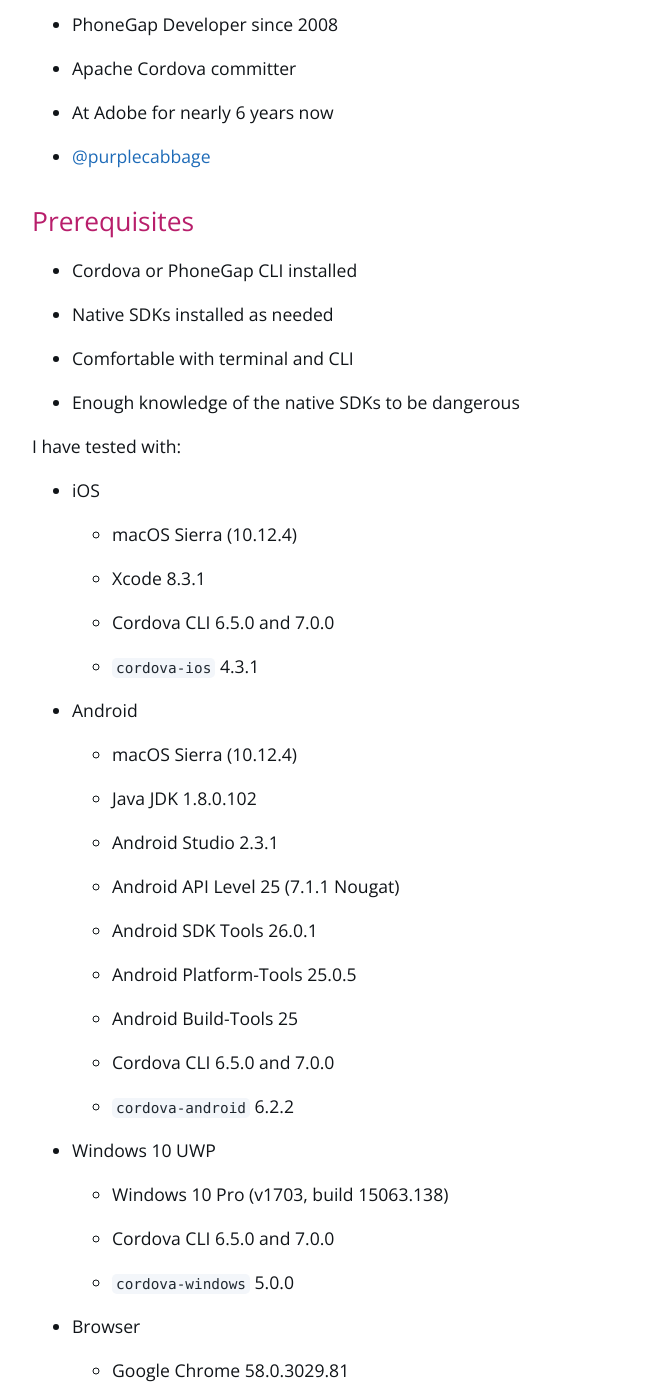
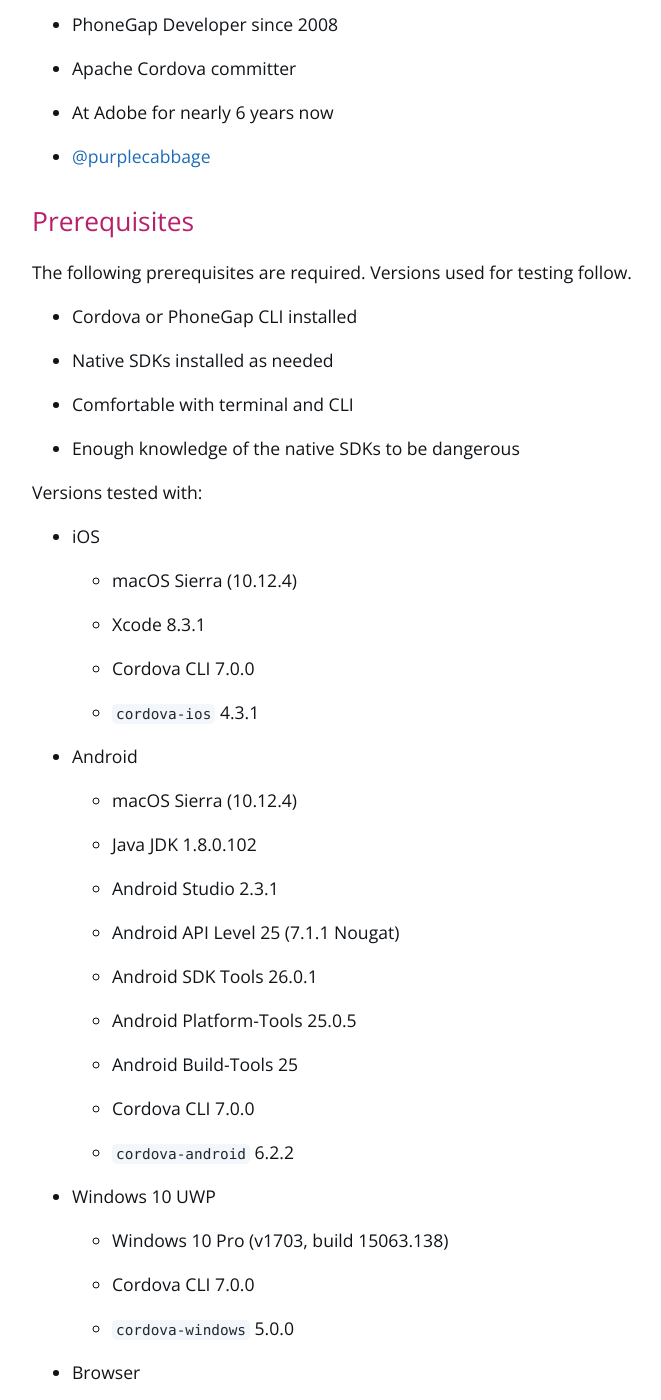
Before and after one commit to kerrishotts/pgday, a Jekyll site: the page built from workshops/2017/campp/index.md, in a window 1280 px wide and 1400 px high, scrolled down 1143 px. Shown: the whole window, without its empty margins (192-853 px from the left). Built offline with Jekyll 4.4.1, drawn with Linux system fonts in a browser that asks for light colours; some of the changed text lies outside the part shown.

Commit message:
update prereqs

```diff
--- a/workshops/2017/campp/index.md
+++ b/workshops/2017/campp/index.md
@@ -33,17 +33,19 @@
 
 ## Prerequisites
 
+The following prerequisites are required. Versions used for testing follow.
+
 * Cordova or PhoneGap CLI installed
 * Native SDKs installed as needed
 * Comfortable with terminal and CLI
 * Enough knowledge of the native SDKs to be dangerous
 
-I have tested with:
+Versions tested with:
 
 * iOS
     * macOS Sierra (10.12.4)
     * Xcode 8.3.1
-    * Cordova CLI 6.5.0 and 7.0.0
+    * Cordova CLI 7.0.0
     * `cordova-ios` 4.3.1
 
 * Android
@@ -54,17 +56,17 @@
     * Android SDK Tools 26.0.1
     * Android Platform-Tools 25.0.5
     * Android Build-Tools 25
-    * Cordova CLI 6.5.0 and 7.0.0
+    * Cordova CLI 7.0.0
     * `cordova-android` 6.2.2
 
 * Windows 10 UWP
     * Windows 10 Pro (v1703, build 15063.138)
-    * Cordova CLI 6.5.0 and 7.0.0
+    * Cordova CLI 7.0.0
     * `cordova-windows` 5.0.0
 
 * Browser
     * Google Chrome 58.0.3029.81
-    * Cordova CLI 6.5.0 and 7.0.0
+    * Cordova CLI 7.0.0
     * `cordova-browser` 4.1.0
 
 ## Let's get started!
```
